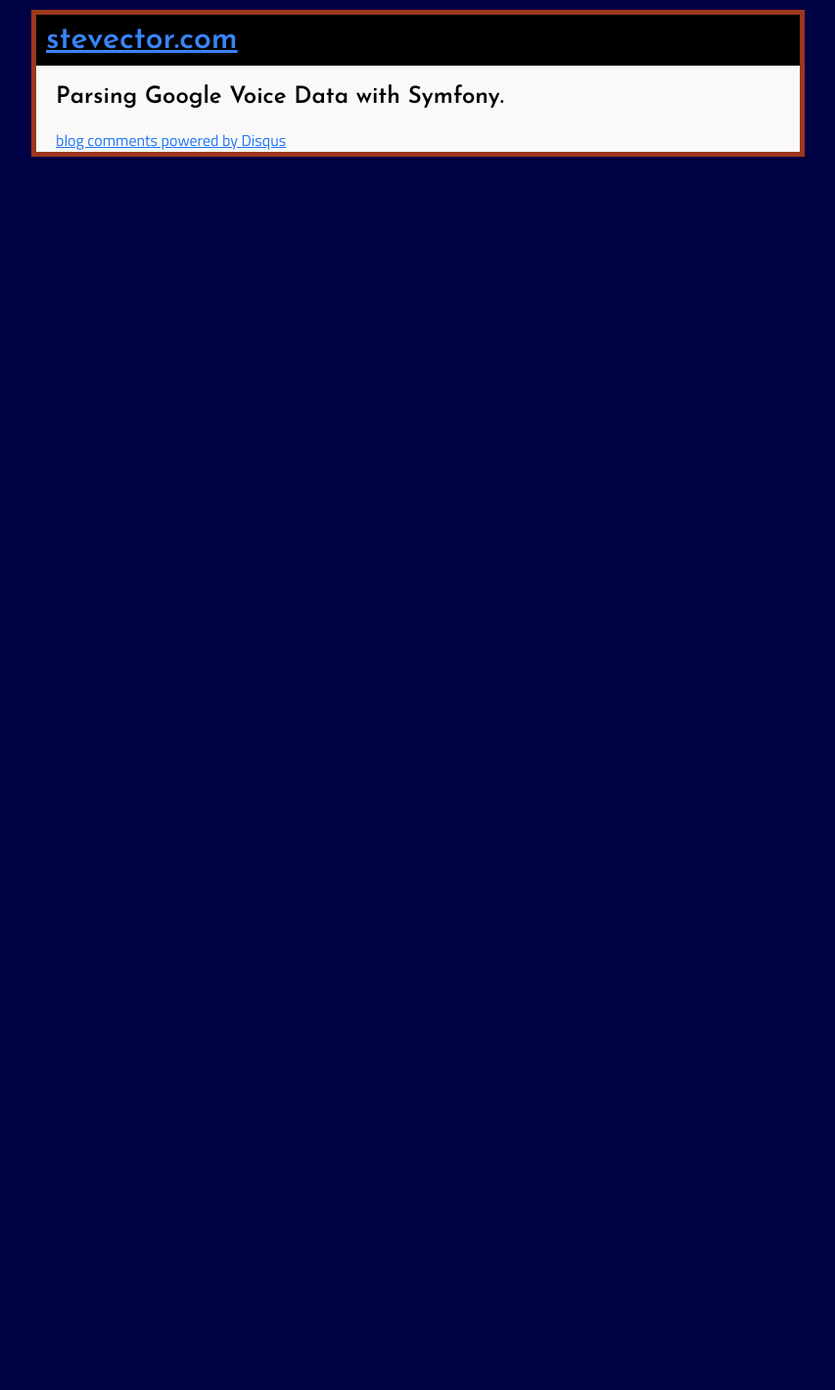
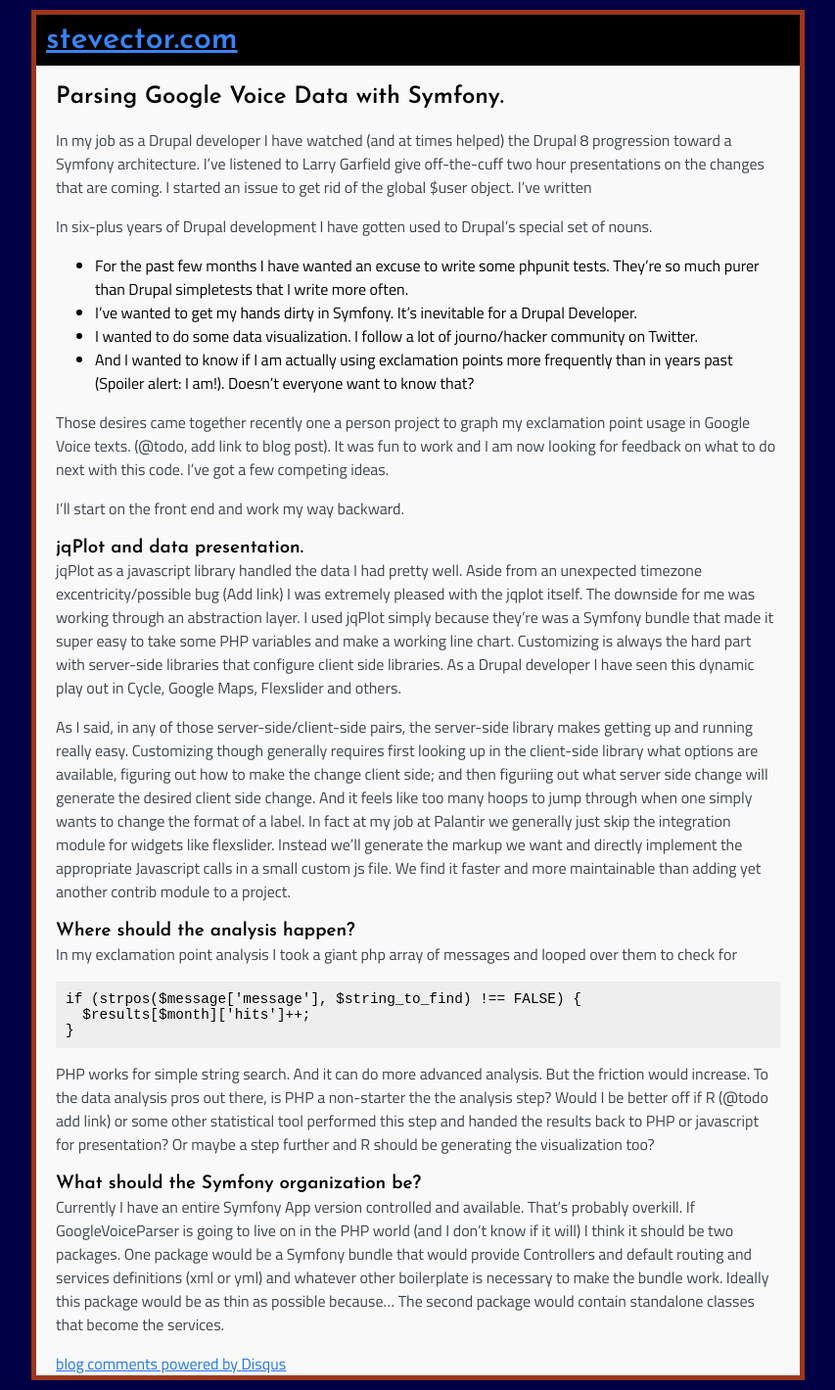
Before and after one commit to stevector/stevector.github.io, a Jekyll site: the page built from _posts/2014-01-15-google-voice-symfony.md, in a window 1280 px wide. Shown: the whole page at 98% size, without its empty margins (213-1066 px from the left). Built offline with Jekyll 4.4.1, drawn with Linux system fonts in a browser that asks for light colours; nearby versions of some CDN libraries; Markdown is read by kramdown in place of the engine named in the settings; comment, search, counter and statistics services are not loaded; before the commit the page ends 900 px from its top, so only the background shows below that.

Commit message:
Filling out 2014-01-15-google-voice-symfony.md

```diff
--- a/_posts/2014-01-15-google-voice-symfony.md
+++ b/_posts/2014-01-15-google-voice-symfony.md
@@ -2,3 +2,49 @@
 layout: post
 title: Parsing Google Voice Data with Symfony.
 ---
+
+In my job as a Drupal developer I have watched (and at times helped) the Drupal 8 progression toward a Symfony architecture. I've listened to Larry Garfield give off-the-cuff two hour presentations on the changes that are coming. I started an issue to get rid of the global $user object. I've written
+
+
+
+
+
+In six-plus years of Drupal development I have gotten used to Drupal's special set of nouns.
+
+
+
+
+* For the past few months I have wanted an excuse to write some phpunit tests. They're so much purer than Drupal simpletests that I write more often.
+* I've wanted to get my hands dirty in Symfony. It's inevitable for a Drupal Developer.
+* I wanted to do some data visualization. I follow a lot of journo/hacker community on Twitter.
+* And I wanted to know if I am actually using exclamation points more frequently than in years past (Spoiler alert: I am!). Doesn't everyone want to know that?
+
+Those desires came together recently one a person project to graph my exclamation point usage in Google Voice texts. (@todo, add link to blog post). It was fun to work and I am now looking for feedback on what to do next with this code. I've got a few competing ideas.
+
+I'll start on the front end and work my way backward.
+
+### jqPlot and data presentation.
+
+jqPlot as a javascript library handled the data I had pretty well. Aside from an unexpected timezone excentricity/possible bug (Add link) I was extremely pleased with the jqplot itself.
+The downside for me was working through an abstraction layer.
+I used jqPlot simply because they're was a Symfony bundle that made it super easy to take some PHP variables and make a working line chart. Customizing is always the hard part with server-side libraries that configure client side libraries.
+As a Drupal developer I have seen this dynamic play out in Cycle, Google Maps, Flexslider and others.
+
+As I said, in any of those server-side/client-side pairs, the server-side library makes getting up and running really easy.
+Customizing though generally requires first looking up in the client-side library what options are available, figuring out how to make the change client side; and then figuriing out what server side change will generate the desired client side change. And it feels like too many hoops to jump through when one simply wants to change the format of a label.
+In fact at my job at Palantir we generally just skip the integration module for widgets like flexslider.
+Instead we'll generate the markup we want and directly implement the appropriate Javascript calls in a small custom js file.
+We find it faster and more maintainable than adding yet another contrib module to a project.
+
+### Where should the analysis happen?
+
+In my exclamation point analysis I took a giant php array of messages and looped over them to check for
+<pre>if (strpos($message['message'], $string_to_find) !== FALSE) {
+  $results[$month]['hits']++;
+}</pre>
+
+PHP works for simple string search. And it can do more advanced analysis. But the friction would increase. To the data analysis pros out there, is PHP a non-starter the the analysis step? Would I be better off if R (@todo add link) or some other statistical tool performed this step and handed the results back to PHP or javascript for presentation? Or maybe a step further and R should be generating the visualization too?
+
+### What should the Symfony organization be?
+
+Currently I have an entire Symfony App version controlled and available. That's probably overkill. If GoogleVoiceParser is going to live on in the PHP world (and I don't know if it will) I think it should be two packages. One package would be a Symfony bundle that would provide Controllers and default routing and services definitions (xml or yml) and whatever other boilerplate is necessary to make the bundle work. Ideally this package would be as thin as possible because... The second package would contain standalone classes that become the services.
```
